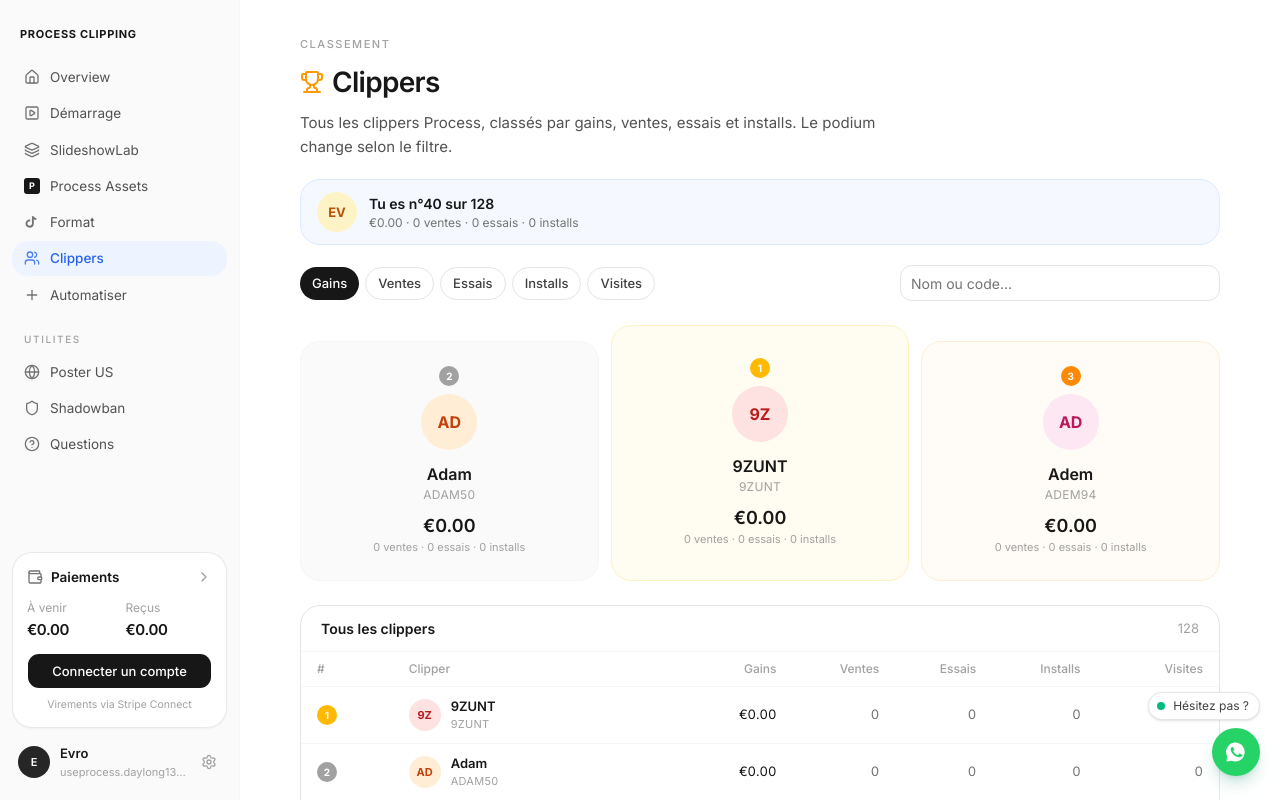
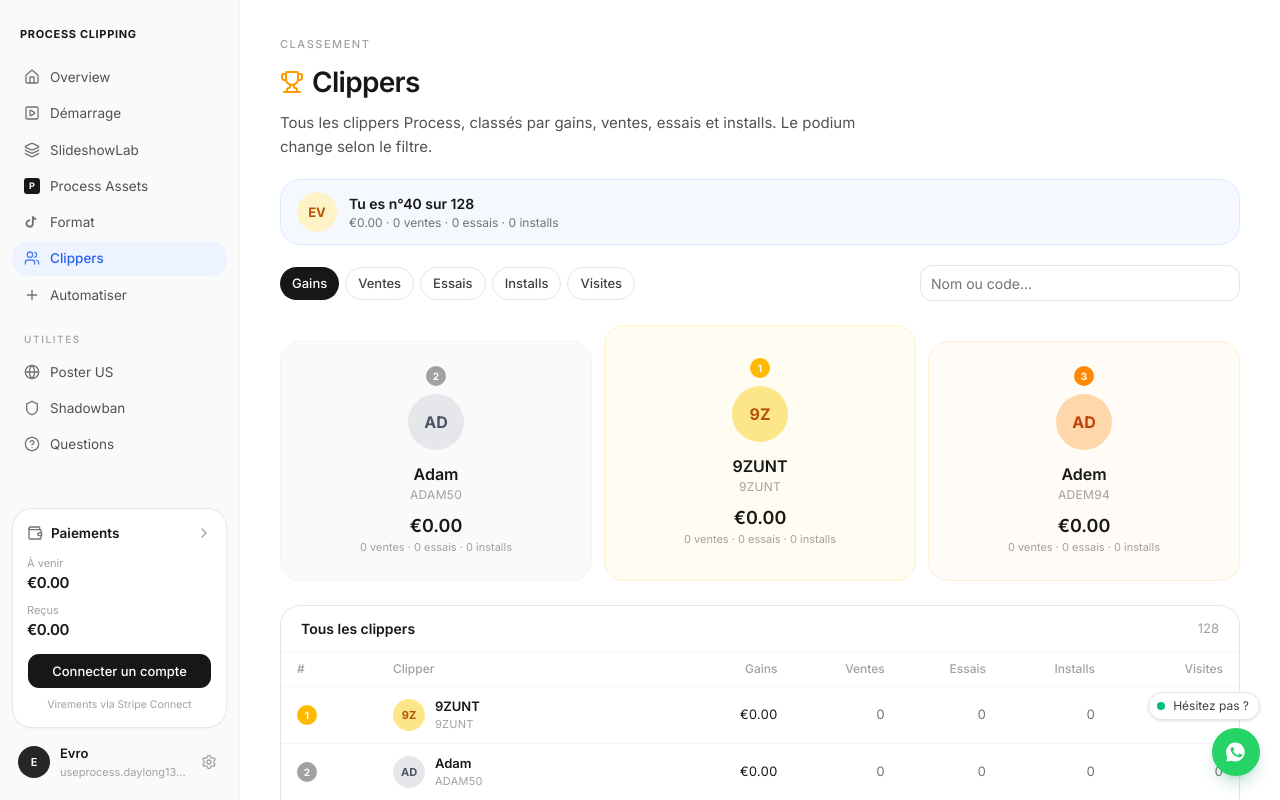
Before and after one commit to Sneyko/clipping-app, a Next.js app: page /clippers in a window 1280 px wide. Shown: the top 800 px of the page. Built offline with nearby package versions, Linux system fonts and the light colour scheme.

Commit message:
Tighten portal chrome against the screenshots.
Stack the Stripe payouts card, drop the Copier icon, fix Format overlays and Clippers podium colors, and stop the Connect dialog from covering Démarrage.

Co-authored-by: tom.testu36 <tom.testu36@gmail.com>

```diff
--- a/src/app/clippers/page.tsx
+++ b/src/app/clippers/page.tsx
@@ -33,7 +33,7 @@ export default function ClippersPage() {
   }
 
   return (
-    <div className="mx-auto max-w-[920px]">
+    <div className="mx-auto max-w-[1080px]">
       <p className="mb-2 text-[11px] font-medium tracking-[0.14em] text-neutral-400 uppercase">
         CLASSEMENT
       </p>
@@ -110,7 +110,7 @@ export default function ClippersPage() {
               >
                 {place}
               </span>
-              <Avatar name={p.name} code={p.code} className="mx-auto size-14 text-[16px]" />
+              <Avatar name={p.name} code={p.code} rank={place} className="mx-auto size-14 text-[16px]" />
               <p className="mt-3 font-semibold">{p.name}</p>
               <p className="text-[12px] tracking-wide text-neutral-400 uppercase">{p.code}</p>
               <p className="mt-2 text-[18px] font-semibold">€0.00</p>
@@ -176,7 +176,7 @@ export default function ClippersPage() {
                     </td>
                     <td className="px-2 py-2.5">
                       <div className="flex items-center gap-2.5">
-                        <Avatar name={row.name} code={row.code} />
+                        <Avatar name={row.name} code={row.code} rank={row.rank} />
                         <div>
                           <p className="font-semibold text-neutral-900">
                             {row.name}
@@ -211,13 +211,22 @@ export default function ClippersPage() {
 function Avatar({
   name,
   code,
+  rank,
   className,
 }: {
   name: string;
   code: string;
+  rank?: number;
   className?: string;
 }) {
-  const colors = clipperColors(code);
+  const colors =
+    rank === 1
+      ? { bg: "#FDE68A", fg: "#B45309" }
+      : rank === 2
+        ? { bg: "#E5E7EB", fg: "#4B5563" }
+        : rank === 3
+          ? { bg: "#FED7AA", fg: "#C2410C" }
+          : clipperColors(code);
   return (
     <span
       className={cn(
--- a/src/app/demarrage/page.tsx
+++ b/src/app/demarrage/page.tsx
@@ -22,12 +22,12 @@ export default function DemarragePage() {
 
   return (
     <div className="mx-auto grid max-w-[1040px] gap-10 lg:grid-cols-[200px_minmax(0,1fr)]">
-      <aside className="lg:sticky lg:top-8 lg:self-start">
-        <nav className="flex flex-col gap-0.5">
+      <nav data-testid="demarrage-toc" className="flex flex-col gap-0.5 lg:sticky lg:top-8 lg:self-start">
           {demarrageNav.map((item) => (
             <button
               key={item.id}
               type="button"
+              data-demarrage={item.id}
               onClick={() => setSection(item.id)}
               className={cn(
                 "rounded-xl px-3 py-2 text-left text-[13.5px] text-neutral-500 transition-colors",
@@ -39,8 +39,7 @@ export default function DemarragePage() {
               {item.label}
             </button>
           ))}
-        </nav>
-      </aside>
+      </nav>
       <article className="max-w-[640px] pb-16">
         {section === "produit" ? <Produit /> : null}
         {section === "paiement" ? <Paiement /> : null}
--- a/src/app/format/page.tsx
+++ b/src/app/format/page.tsx
@@ -53,7 +53,7 @@ export default function FormatPage() {
   }
 
   return (
-    <div className="mx-auto max-w-[920px]">
+    <div className="mx-auto max-w-[1080px]">
       <p className="mb-2 text-[11px] font-medium tracking-[0.14em] text-neutral-400 uppercase">
         BIBLIOTHÈQUE
       </p>
@@ -84,8 +84,8 @@ export default function FormatPage() {
       <div className="mt-5 grid grid-cols-2 gap-3 sm:grid-cols-4">
         {library.map((card) => (
           <article key={card.id} className="relative overflow-hidden rounded-2xl">
-            <Image src={card.src} alt={card.title} width={465} height={412} className="aspect-[4/5] w-full object-cover" />
-            <div className="absolute inset-x-0 bottom-0 bg-gradient-to-t from-black/80 to-transparent px-3 pt-10 pb-3">
+            <Image src={card.src} alt={card.title} width={465} height={580} className="aspect-[3/4] w-full object-cover" />
+            <div className="absolute inset-x-0 bottom-0 bg-gradient-to-t from-black/85 via-black/40 to-transparent px-3 pt-16 pb-3">
               <p className="text-[14px] leading-tight font-semibold text-white">{card.title}</p>
               <p className="mt-1 text-[13px] font-medium text-white/90">{card.views}</p>
             </div>
--- a/src/app/page.tsx
+++ b/src/app/page.tsx
@@ -3,7 +3,6 @@
 import { useState } from "react";
 import {
   CircleHelp,
-  Copy,
   Lock,
   MousePointer2,
   Play,
@@ -60,7 +59,7 @@ export default function OverviewPage() {
   }
 
   return (
-    <div className="mx-auto max-w-[920px]">
+    <div className="mx-auto max-w-[1080px]">
       <div className="mb-5 flex items-center gap-2">
         <h1 className="text-[22px] font-semibold tracking-tight">Overview</h1>
         <CircleHelp className="size-4 text-neutral-300" />
@@ -81,10 +80,9 @@ export default function OverviewPage() {
           </div>
           <div className="flex gap-2">
             <Button
-              className="h-8 rounded-lg bg-neutral-900 px-3 text-[13px] text-white hover:bg-neutral-800"
+              className="h-8 rounded-lg bg-neutral-900 px-3.5 text-[13px] text-white hover:bg-neutral-800"
               onClick={copyLink}
             >
-              <Copy data-icon="inline-start" className="size-3.5" />
               {copied ? "Copié" : "Copier"}
             </Button>
             <Button
--- a/src/app/process-assets/page.tsx
+++ b/src/app/process-assets/page.tsx
@@ -32,7 +32,7 @@ export default function ProcessAssetsPage() {
   }
 
   return (
-    <div className="mx-auto max-w-[920px]">
+    <div className="mx-auto max-w-[1080px]">
       <p className="mb-2 flex items-center gap-1.5 text-[11px] font-medium tracking-[0.14em] text-neutral-400 uppercase">
         <ProcessMark />
         PROCESS
@@ -54,7 +54,7 @@ export default function ProcessAssetsPage() {
                 key={item.id}
                 className={cn(
                   "overflow-hidden rounded-2xl border border-neutral-200 bg-white",
-                  item.wide ? "w-full max-w-[340px] sm:max-w-[380px]" : "w-[160px] sm:w-[176px]"
+                  item.wide ? "w-full max-w-[360px] sm:max-w-[400px]" : "w-[148px] sm:w-[158px]"
                 )}
               >
                 <div className={cn("bg-neutral-50", item.wide ? "p-3" : "p-2")}>
--- a/src/app/slideshow-lab/page.tsx
+++ b/src/app/slideshow-lab/page.tsx
@@ -14,7 +14,7 @@ export default function SlideshowLabPage() {
   const current = labStructures.find((s) => s.id === tab) ?? labStructures[0];
 
   return (
-    <div className="mx-auto max-w-[920px]">
+    <div className="mx-auto max-w-[1080px]">
       <p className="mb-2 flex items-center gap-1.5 text-[11px] font-medium tracking-[0.14em] text-neutral-400 uppercase">
         <Layers className="size-3.5" />
         LAB
--- a/src/components/layout/sidebar.tsx
+++ b/src/components/layout/sidebar.tsx
@@ -24,6 +24,12 @@ export function Sidebar({ onNavigate }: { onNavigate?: () => void }) {
   const [connecting, setConnecting] = useState(false);
   const [connectError, setConnectError] = useState<string | null>(null);
 
+  function handleNav() {
+    setConnectOpen(false);
+    setConnectError(null);
+    onNavigate?.();
+  }
+
   async function mockConnect() {
     setConnecting(true);
     setConnectError(null);
@@ -40,7 +46,7 @@ export function Sidebar({ onNavigate }: { onNavigate?: () => void }) {
       <div className="px-5 pt-5 pb-4">
         <Link
           href="/"
-          onClick={onNavigate}
+          onClick={handleNav}
           className="text-[11px] font-bold tracking-[0.06em] text-neutral-900"
         >
           PROCESS CLIPPING
@@ -65,7 +71,7 @@ export function Sidebar({ onNavigate }: { onNavigate?: () => void }) {
                   <Link
                     key={item.href}
                     href={item.href}
-                    onClick={onNavigate}
+                    onClick={handleNav}
                     className={cn(
                       "flex items-center gap-2.5 rounded-xl px-3 py-[7px] text-[13.5px] transition-colors",
                       active
@@ -102,18 +108,14 @@ export function Sidebar({ onNavigate }: { onNavigate?: () => void }) {
             </span>
             <ChevronRight className="size-4 text-neutral-400" />
           </button>
-          <div className="mt-3 grid grid-cols-2 gap-3 text-[12px]">
+          <div className="mt-3 space-y-2 text-[12px]">
             <div>
-              <p className="text-neutral-400">À venir</p>
-              <p className="mt-0.5 text-[15px] font-semibold tracking-tight text-neutral-900">
-                €0.00
-              </p>
+              <p className="text-[11px] text-neutral-400">À venir</p>
+              <p className="text-[15px] font-semibold tracking-tight text-neutral-900">€0.00</p>
             </div>
             <div>
-              <p className="text-neutral-400">Reçus</p>
-              <p className="mt-0.5 text-[15px] font-semibold tracking-tight text-neutral-900">
-                €0.00
-              </p>
+              <p className="text-[11px] text-neutral-400">Reçus</p>
+              <p className="text-[15px] font-semibold tracking-tight text-neutral-900">€0.00</p>
             </div>
           </div>
           <Button
```
